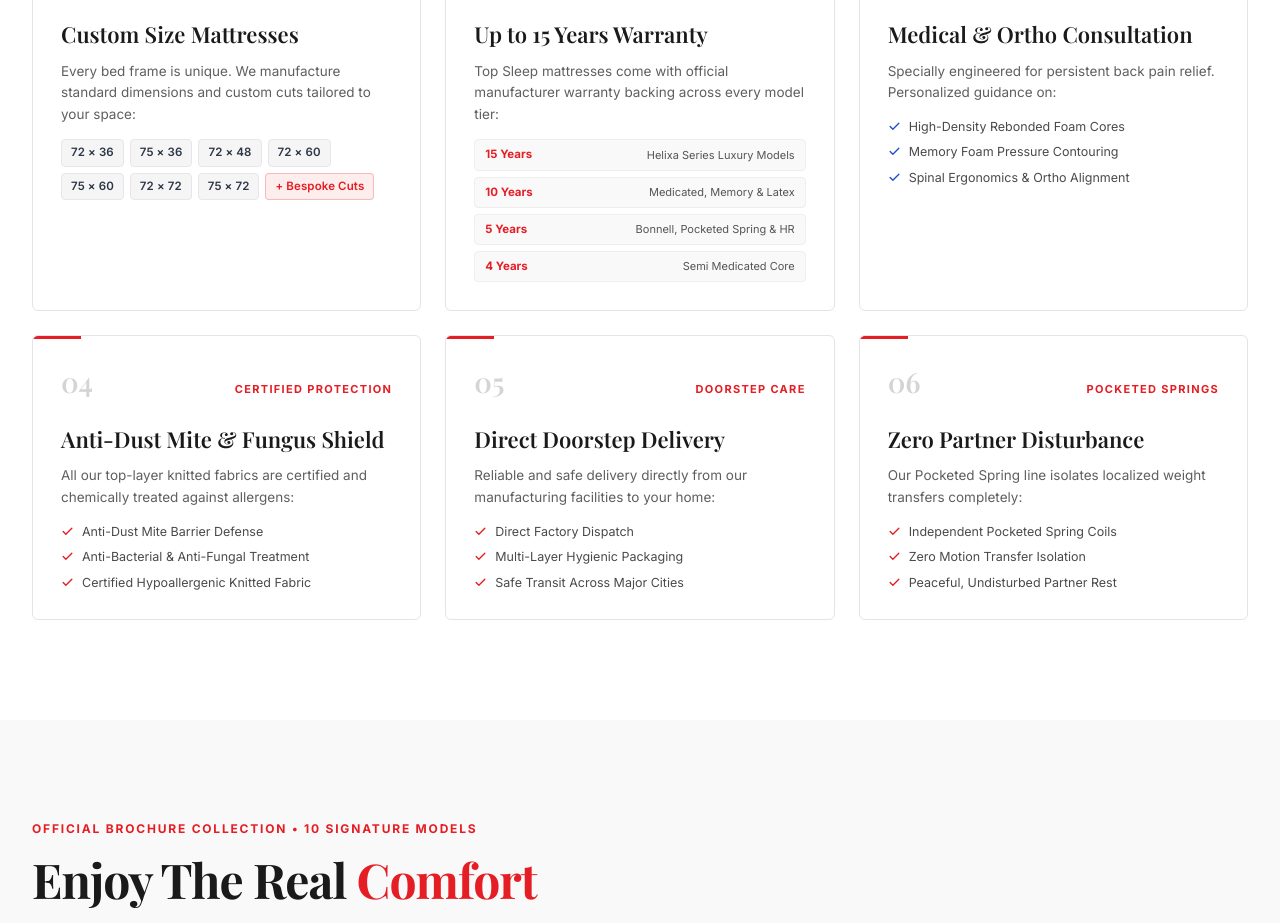
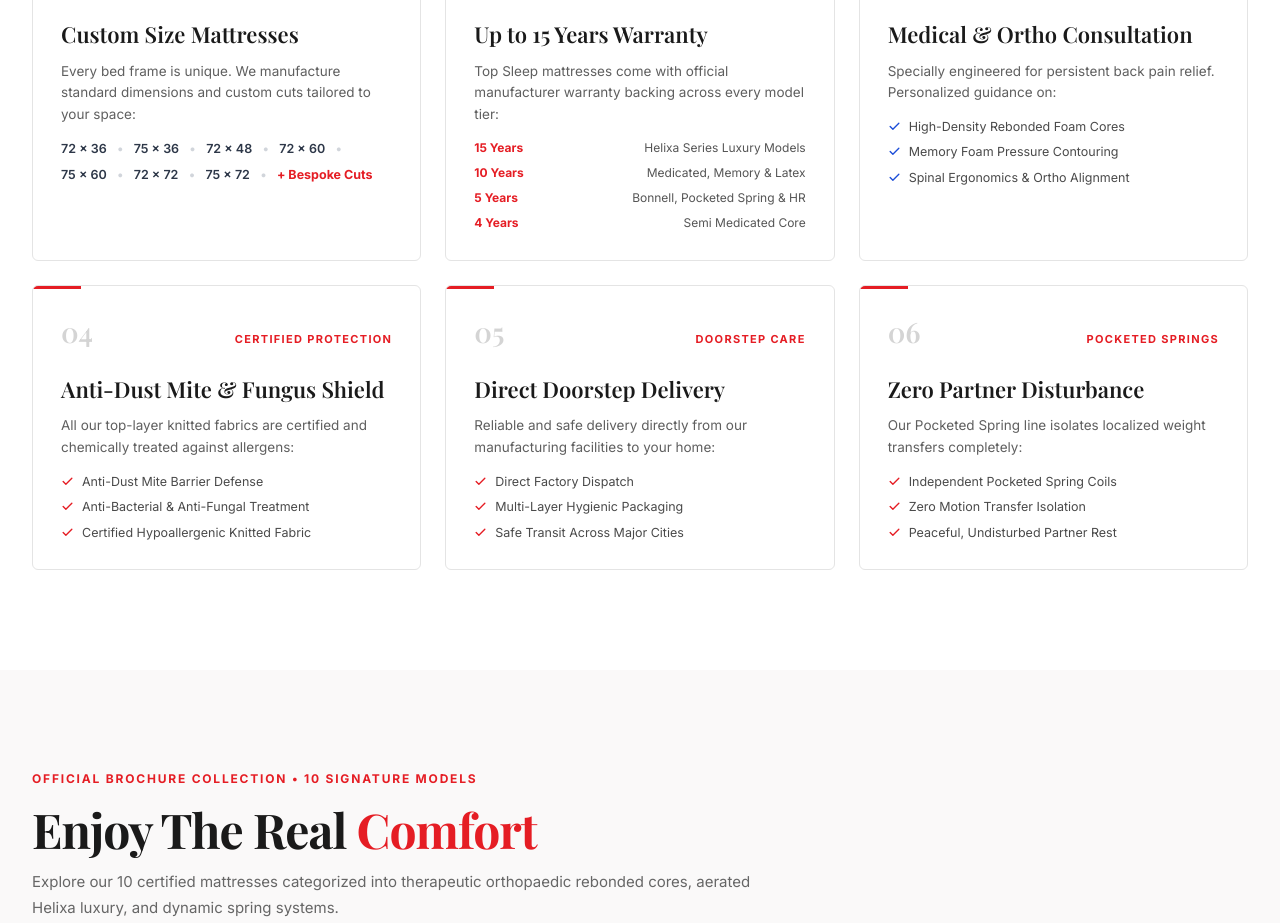
Before and after one commit to alinajaleelkavungal/topsleepmatress, a Next.js app: page / in a window 1280 px wide. Shown: the part 1780-2703 px from the top of the page. Built offline with nearby package versions, Linux system fonts and the light colour scheme; a web font is replaced by a local one.

Commit message:
Remove shaded pill backgrounds from custom sizes and warranty tiers in services section

```diff
--- a/components/ServicesSection.tsx
+++ b/components/ServicesSection.tsx
@@ -277,10 +277,20 @@ function ServiceCard({
         {service.desc}
       </p>
 
-      {/* Options: Sizes chips */}
+      {/* Options: Sizes text list */}
       {service.sizes && (
-        <div style={{ display: 'flex', flexWrap: 'wrap', gap: '6px', marginTop: '14px' }}>
-          {service.sizes.map((s) => {
+        <div
+          style={{
+            display: 'flex',
+            flexWrap: 'wrap',
+            alignItems: 'center',
+            gap: '6px 10px',
+            marginTop: '14px',
+            fontSize: '12.5px',
+            lineHeight: 1.6,
+          }}
+        >
+          {service.sizes.map((s, idx) => {
             const isCustom = s === 'Bespoke Cuts'
             return (
               <span
@@ -288,17 +298,15 @@ function ServiceCard({
                 style={{
                   display: 'inline-flex',
                   alignItems: 'center',
-                  padding: '4px 9px',
-                  borderRadius: '4px',
-                  fontSize: '11.5px',
-                  fontWeight: 600,
-                  background: isCustom ? 'rgba(229, 29, 36, 0.08)' : '#F5F5F5',
+                  gap: '10px',
+                  fontWeight: isCustom ? 700 : 600,
                   color: isCustom ? '#E51D24' : '#2D3748',
-                  border: isCustom ? '1px solid rgba(229, 29, 36, 0.25)' : '1px solid #E5E7EB',
-                  letterSpacing: '0.01em',
                 }}
               >
-                {isCustom ? '+ Bespoke Cuts' : s}
+                <span>{isCustom ? '+ Bespoke Cuts' : s}</span>
+                {idx < (service.sizes?.length ?? 0) - 1 && (
+                  <span style={{ color: '#D1D5DB', fontWeight: 400 }}>&bull;</span>
+                )}
               </span>
             )
           })}
@@ -307,25 +315,22 @@ function ServiceCard({
 
       {/* Options: Warranty Tiers */}
       {service.warrantyTiers && (
-        <div style={{ display: 'flex', flexDirection: 'column', gap: '6px', marginTop: '14px' }}>
+        <div style={{ display: 'flex', flexDirection: 'column', gap: '7px', marginTop: '14px' }}>
           {service.warrantyTiers.map((tier) => (
             <div
               key={tier.period}
               style={{
                 display: 'flex',
-                alignItems: 'center',
+                alignItems: 'baseline',
                 justifyContent: 'space-between',
-                padding: '6px 10px',
-                borderRadius: '4px',
-                background: '#FAF9F9',
-                border: '1px solid #EEEEEE',
-                fontSize: '11.5px',
+                fontSize: '12px',
+                lineHeight: 1.5,
               }}
             >
               <span style={{ fontWeight: 700, color: '#E51D24', whiteSpace: 'nowrap' }}>
                 {tier.period}
               </span>
-              <span style={{ color: '#555', textAlign: 'right', fontSize: '11px', marginLeft: '8px' }}>
+              <span style={{ color: '#555555', textAlign: 'right', fontSize: '12px', marginLeft: '10px' }}>
                 {tier.label}
               </span>
             </div>
```
